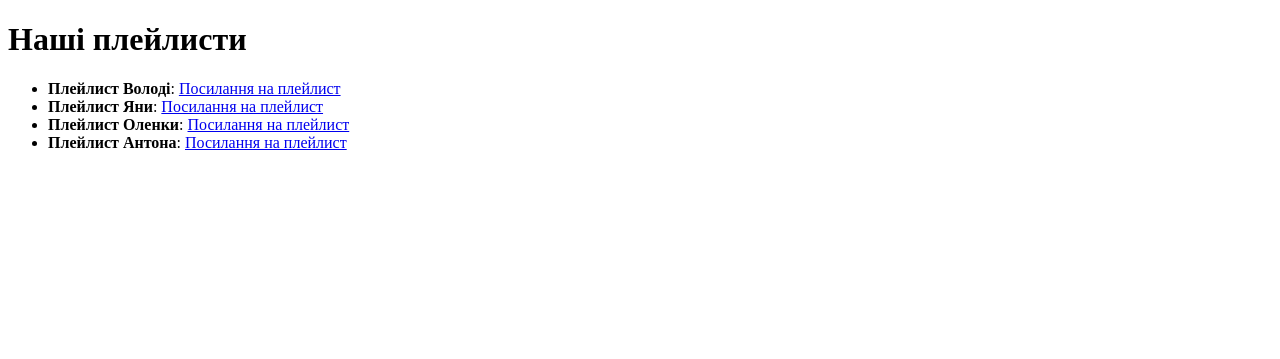
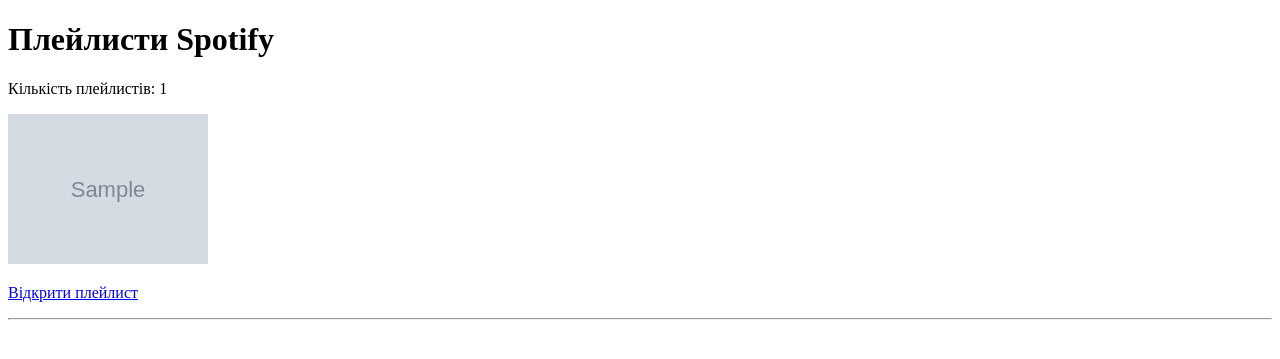
Before and after one commit to yanakravrts/SoundCraze, a Django app: template playlist/templates/playlist.html in a window 1280 px wide. Shown: the top 359 px of the page. Run offline with Django 5.2, Linux system fonts and the light colour scheme; the template is opened without the code that fills it: most values are stand-ins (such as "Sample title", 1, 10 or a date in 2020); grey boxes marked "Sample" are stand-in pictures; parts of the project's set-up code (start-up, migrations or seed data) failed here and were passed over.

Commit message:
added our playlists

```diff
--- a/playlist/templates/playlist.html
+++ b/playlist/templates/playlist.html
@@ -1,18 +1,31 @@
-<!-- your_app_name/templates/playlist.html -->
 <!DOCTYPE html>
 <html lang="uk">
 <head>
     <meta charset="UTF-8">
-    <title>Наші плейлисти</title>
+    <meta name="viewport" content="width=device-width, initial-scale=1.0">
+    <title>Плейлисти Spotify</title>
 </head>
 <body>
-    <h1>Наші плейлисти</h1>
 
-    <ul>
-        <li><strong>Плейлист Володі</strong>: <a href="#">Посилання на плейлист</a></li>
-        <li><strong>Плейлист Яни</strong>: <a href="#">Посилання на плейлист</a></li>
-        <li><strong>Плейлист Оленки</strong>: <a href="#">Посилання на плейлист</a></li>
-        <li><strong>Плейлист Антона</strong>: <a href="#">Посилання на плейлист</a></li>
-    </ul>
+<h1>Плейлисти Spotify</h1>
+
+<div>
+    <p>Кількість плейлистів: {{ playlist_covers|length }}</p>
+
+    {% if playlist_covers %}
+        {% for playlist in playlist_covers %}
+            <div>
+                <a href="{{ playlist.url }}" target="_blank">
+                    <img src="{{ playlist.cover_url }}" alt="Обкладинка плейлиста" width="200">
+                    <p>Відкрити плейлист</p>
+                </a>
+            </div>
+            <hr>
+        {% endfor %}
+    {% else %}
+        <p>Немає доступних плейлистів.</p>
+    {% endif %}
+</div>
+
 </body>
 </html>
--- a/playlist/urls.py
+++ b/playlist/urls.py
@@ -5,7 +5,7 @@
     path('generate-playlist/', views.generate_playlist, name='generate_playlist'),
     path('about/', views.about, name='about'),
     path('', views.index, name='index'),
-    path('playlist/', views.playlist, name='playlist'),
+    path('playlist/', views.display_playlists, name='playlist'),
     path('callback/', views.spotify_callback, name='spotify_callback'),
     path('author-autocomplete/', views.spotify_author_autocomplete, name='author_autocomplete'),
     path('genre-autocomplete/', views.spotify_genre_autocomplete, name='genre_autocomplete'),
--- a/playlist/views.py
+++ b/playlist/views.py
@@ -301,7 +301,9 @@
         else:
             logger.error(f"Error retrieving playlist data: {response.status_code}, {response.text}")
 
-    return render(request, 'playlists.html', {'playlist_covers': playlist_covers})
+    logger.info(f"Завантажені плейлисти: {playlist_covers}")
+
+    return render(request, 'playlist.html', {'playlist_covers': playlist_covers})
 
 # плеєр наших плейлистів
 def display_playlist(request, playlist_id):
@@ -311,4 +313,4 @@
         return redirect('index')
     embed_url = f"https://open.spotify.com/embed/playlist/{playlist_id}"
 
-    return render(request, 'playlist_player.html', {'embed_url': embed_url})
+    return render(request, 'playlist.html', {'embed_url': embed_url})
```
Also changed, not shown: playlist/templates/index.html (+0 -16 lines), db.sqlite3.
